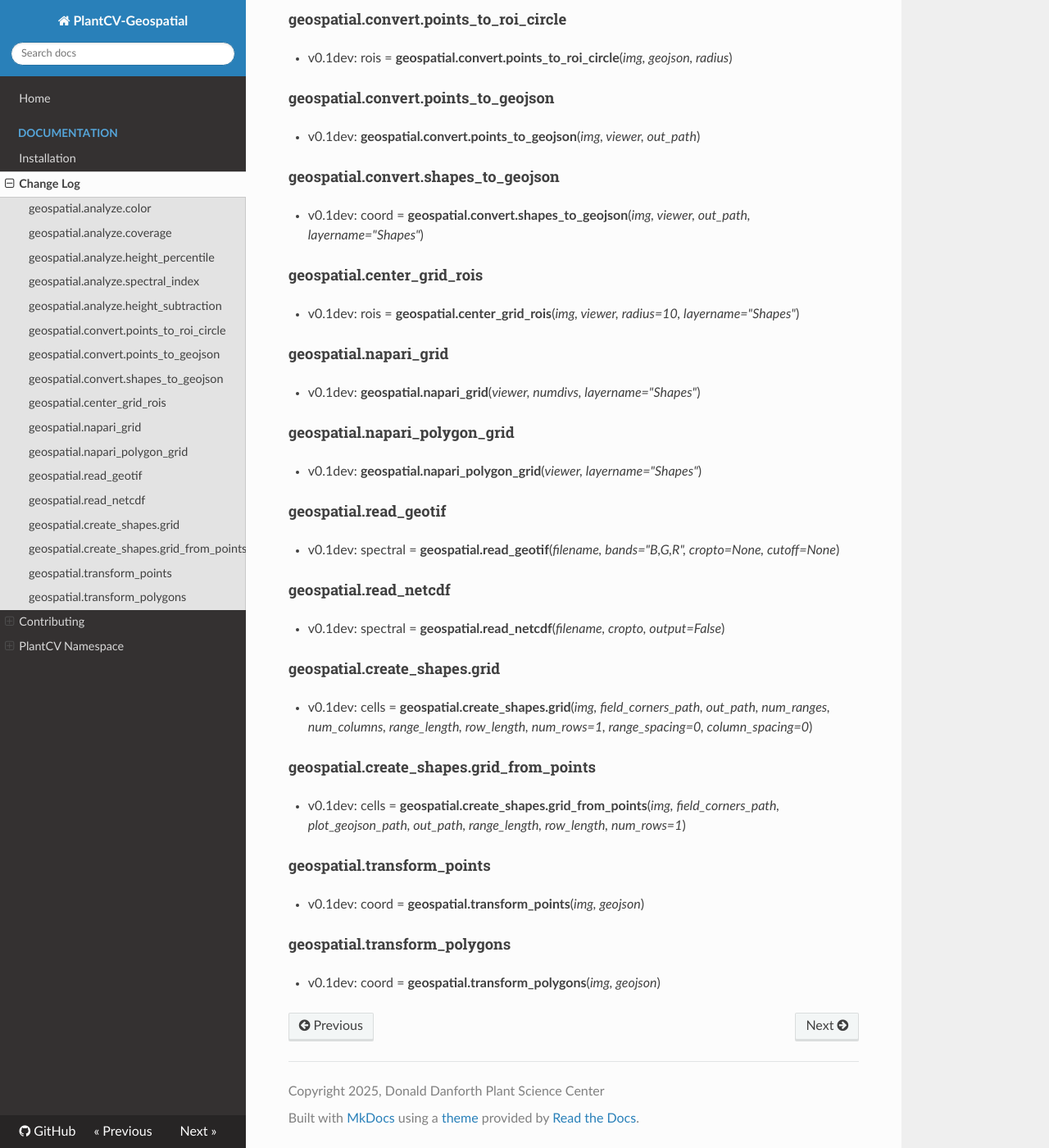
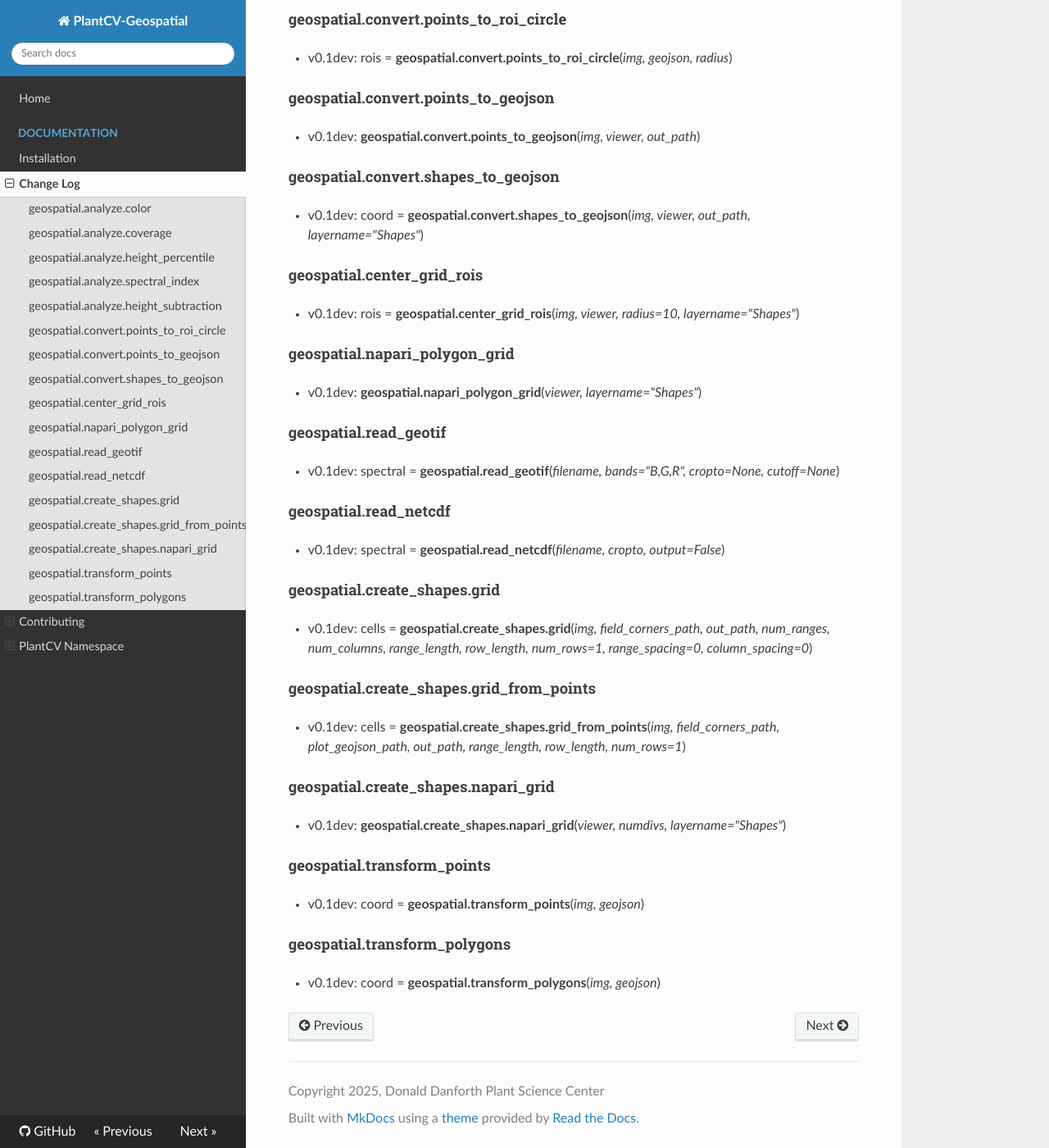
Before and after one commit to danforthcenter/plantcv-geospatial, an MkDocs documentation site: the page built from docs/changelog.md, in a window 1280 px wide and 1400 px high, scrolled down 696 px. Shown: the whole window at 82% size. Built offline with MkDocs 1.6.1, drawn with Linux system fonts in a browser that asks for light colours; nearby versions of some CDN libraries.

Commit message:
update docs for new location

```diff
--- a/docs/center_grid_rois.md
+++ b/docs/center_grid_rois.md
@@ -1,6 +1,6 @@
 ## ROIs from the center of gridded polygons
 
-After using a Napari viewer, and possibly the combination of `napari_grid` and `napari_polygon_grid`, this function takes a viewer's shapes layer and turns the center point of every polygon into a circular Region of Interest (ROI) for downstream analysis of individual objects.
+After using a Napari viewer, and possibly the combination of `create_shapes.napari_grid` and `napari_polygon_grid`, this function takes a viewer's shapes layer and turns the center point of every polygon into a circular Region of Interest (ROI) for downstream analysis of individual objects.
 
 **plantcv.geospatial.center_grid_rois**(*img, viewer, radius=10, layername="Shapes"*)
 
@@ -13,7 +13,7 @@ After using a Napari viewer, and possibly the combination of `napari_grid` and `
 	- layername - Name of shape layer containing polygons, defaults to "Shapes".
 
 - **Context:**
-    - Though this function is designed to be used after drawing polygons in a grid using `napari_grid` and `napari_polygon_grid`, it can be used to draw ROIs using polygons formed by hand, read in from a shapefile, or drawn using custom algorithms.
+    - Though this function is designed to be used after drawing polygons in a grid using `create_shapes.napari_grid` and `napari_polygon_grid`, it can be used to draw ROIs using polygons formed by hand, read in from a shapefile, or drawn using custom algorithms.
 
 - **Example use:**
     - Below is an example of using hand-drawn polygons. For an example of making grid polygons, see [Napari field grid documentation](https://github.com/danforthcenter/plantcv-geospatial/blob/main/docs/napari_field_grid.md)
--- a/docs/changelog.md
+++ b/docs/changelog.md
@@ -62,6 +58,10 @@ All notable changes to this project will be documented below.
 
 * v0.1dev: cells = **geospatial.create_shapes.grid_from_points**(*img, field_corners_path, plot_geojson_path, out_path, range_length, row_length, num_rows=1*)
 
+#### geospatial.create_shapes.napari_grid
+
+* v0.1dev: **geospatial.create_shapes.napari_grid**(*viewer, numdivs, layername="Shapes"*)
+
 #### geospatial.transform_points
 
 * v0.1dev: coord = **geospatial.transform_points**(*img, geojson*)
--- a/docs/napari_field_grid.md
+++ b/docs/napari_field_grid.md
@@ -2,7 +2,7 @@
 
 Using a Napari viewer with a shapes layer polygon outlining the whole field, functions `napari_grid` and `napari_polygon_grid` create grid cells around individual units for measurement. Can be followed by either saving out the grid cells in a shapefile or using the center points to make ROIs using `center_grid_rois`.
 
-**plantcv.geospatial.napari_grid**(*viewer, numdivs, layername="Shapes"*)
+**plantcv.geospatial.create_shapes.napari_grid**(*viewer, numdivs, layername="Shapes"*)
 **plantcv.geospatial.napari_polygon_grid**(*viewer, layername="Shapes"*)
 
 Does not return anything, but adds shapes layers to the Napari viewer object that contain first the grid lines and then the polygons created by the line intersections.
@@ -38,7 +38,7 @@ viewer.add_shapes(name="field_polygon")
 # Now, when the Napari viewer opens, the user should add a polygon to the shapes layer around the field using the polygon options.
 
 # Make grid lines
-gcv.napari_grid(viewer, numdivs=[7,6], layername="field_polygon")
+gcv.create_shapes.napari_grid(viewer, numdivs=[7,6], layername="field_polygon")
 
 # User can at this point adjust the position of the lines to better match any planting irregularities.
 # Make grid polygons
@@ -68,5 +68,5 @@ gcv.shapes_to_geojson(img, viewer, out_path="./grid_shapes.geojson")
 
 ![Screenshot](documentation_images/grid_polygons.png)
 
-**Source Code:** [Here](https://github.com/danforthcenter/plantcv-geospatial/blob/main/plantcv/geospatial/napari_grid.py)
+**Source Code:** [Here](https://github.com/danforthcenter/plantcv-geospatial/blob/main/plantcv/geospatial/create_shapes/napari_grid.py)
 **Source Code:** [Here](https://github.com/danforthcenter/plantcv-geospatial/blob/main/plantcv/geospatial/napari_polygon_grid.py)
```
Also changed, not shown: other parts of docs/changelog.md (+0 -4 lines).
